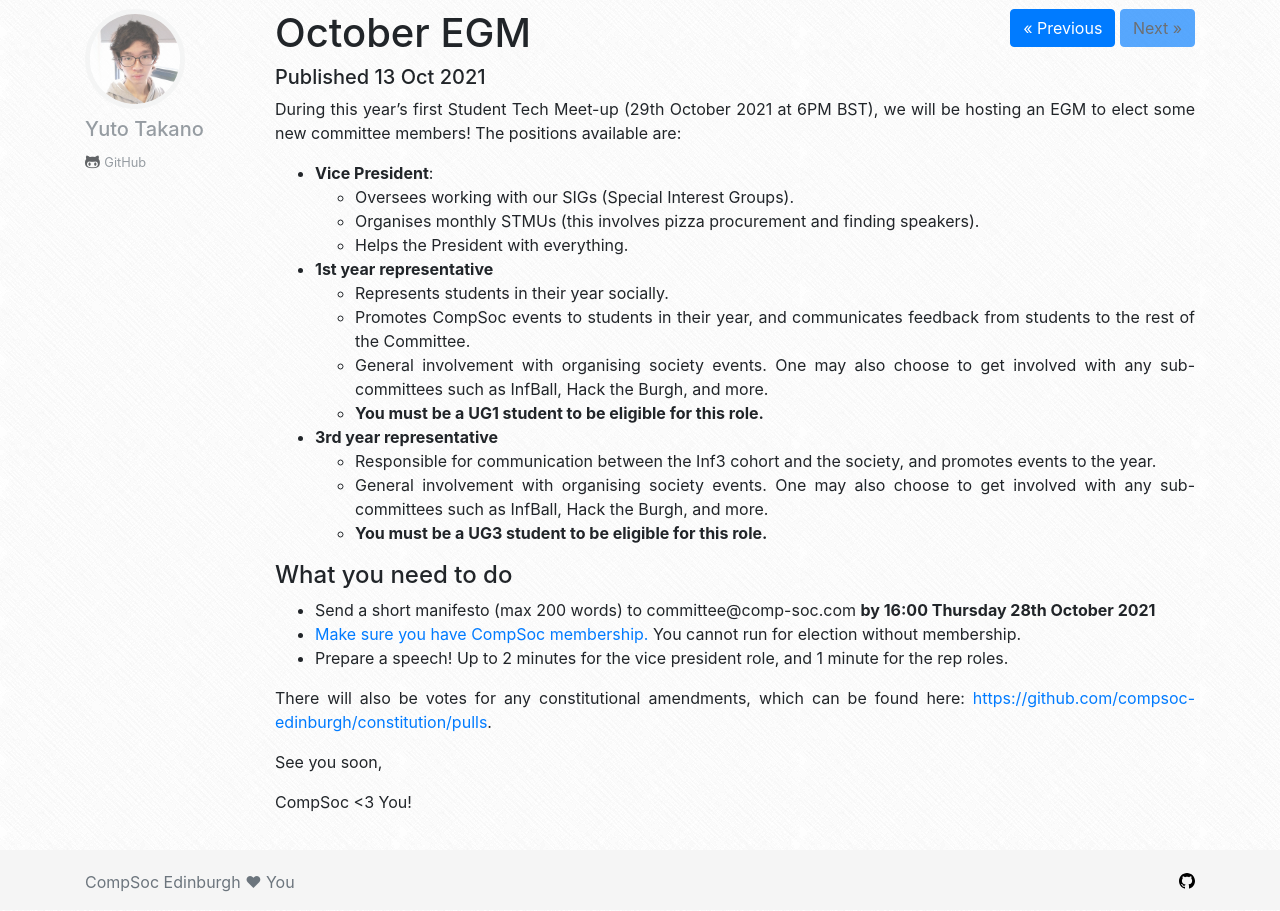
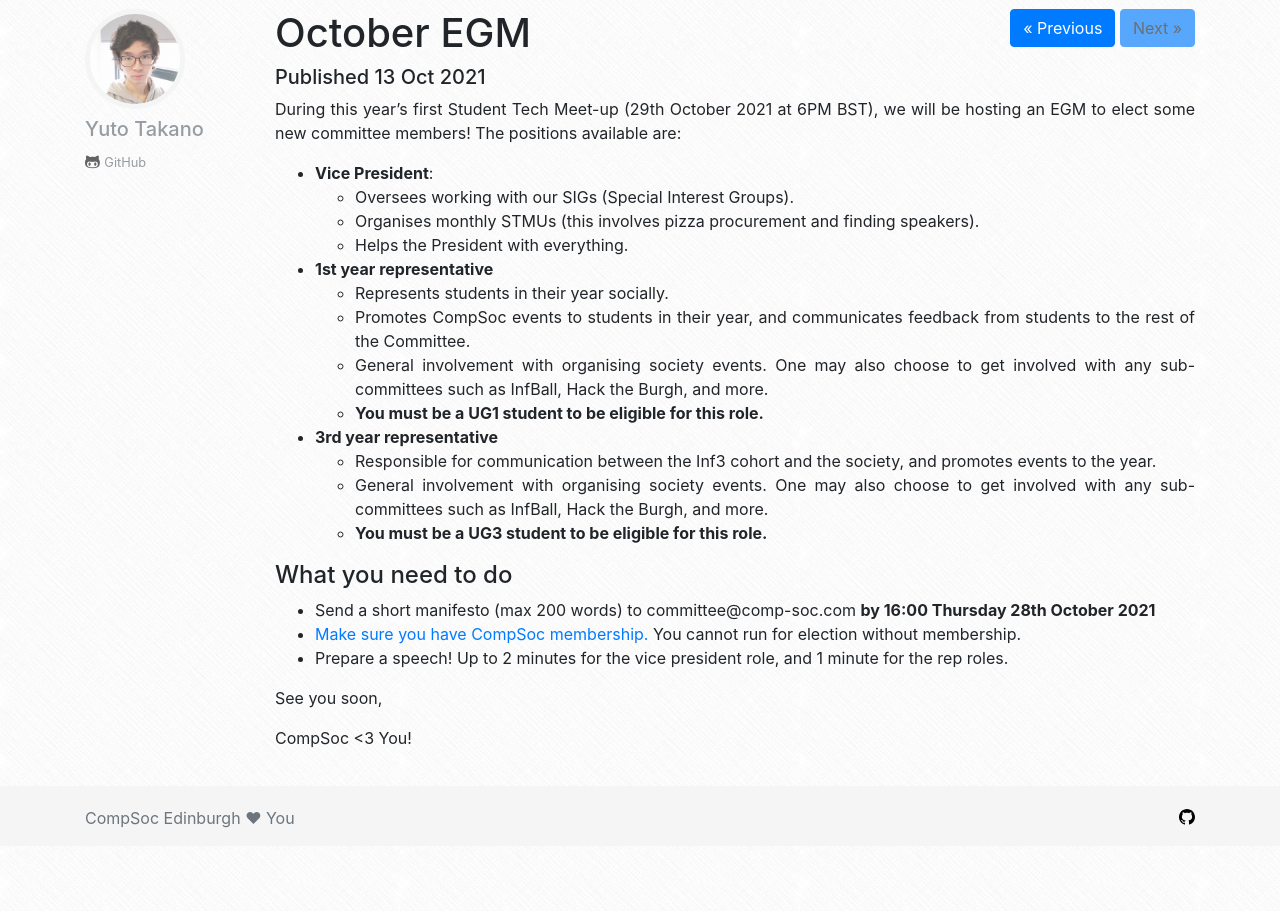
Before and after one commit to compsoc-edinburgh/website, a Jekyll site: the page built from _posts/2021-10-13-october-egm.md, in a window 1280 px wide, cut to the strip 350-1261 px from the top of the page. Built offline with Jekyll 4.4.1, drawn with Linux system fonts in a browser that asks for light colours; nearby versions of some CDN libraries; after the commit the page ends 1197 px from its top, so only the background shows below that.

Commit message:
Remove constitutional amendments from October EGM

```diff
--- a/_posts/2021-10-13-october-egm.md
+++ b/_posts/2021-10-13-october-egm.md
@@ -27,8 +27,6 @@ During this year's first Student Tech Meet-up (29th October 2021 at 6PM BST), we
 - [Make sure you have CompSoc membership.](/join) You cannot run for election without membership.
 - Prepare a speech! Up to 2 minutes for the vice president role, and 1 minute for the rep roles.
 
-There will also be votes for any constitutional amendments, which can be found here: <https://github.com/compsoc-edinburgh/constitution/pulls>.
-
 See you soon,
 
 CompSoc <3 You!
```
